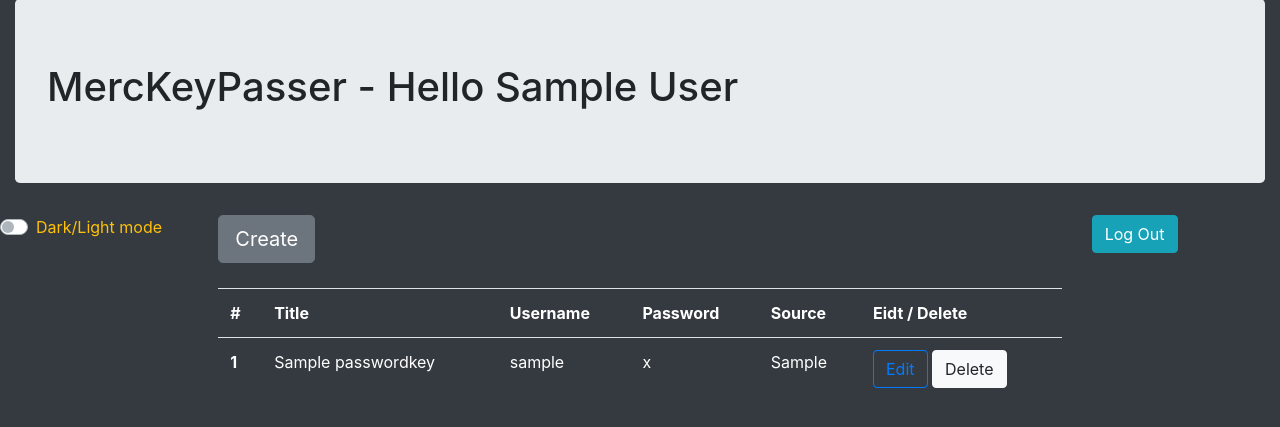
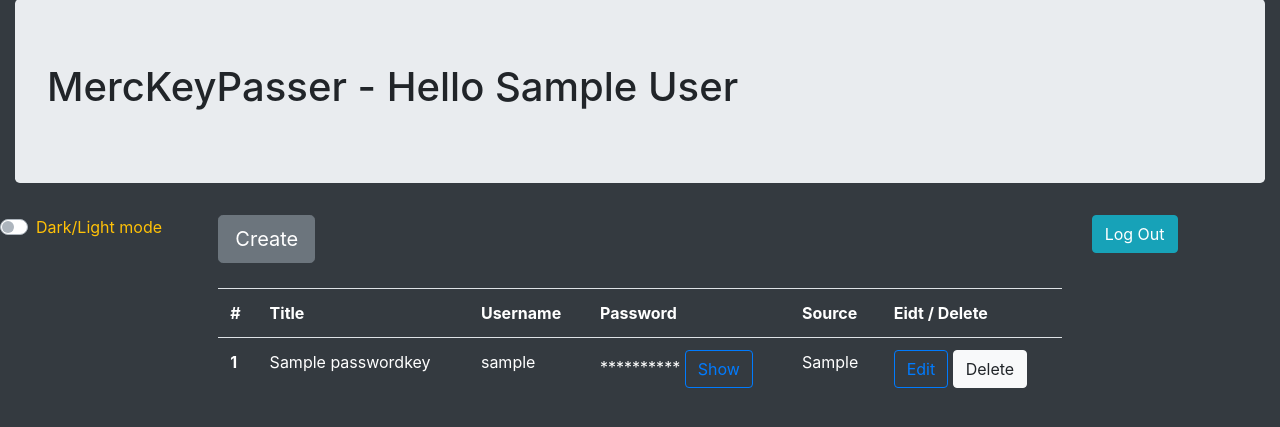
Before and after one commit to AndreasHaagh/MercKeyPasser, a PHP site: page /MainPageStructure.php in a window 1280 px wide. Shown: the part 25-452 px from the top of the page. Run offline with PHP 8.4, Linux system fonts and the light colour scheme; the visitor is signed in with stand-in values (Sample User, id 1); tables that the repository leaves empty hold one stand-in row (values such as "Sample post"); some libraries are stand-ins or nearby versions.

Commit message:
GUI for Single Password

```diff
--- a/MainPageStructure.php
+++ b/MainPageStructure.php
@@ -107,7 +107,7 @@
                     <th>'.$index.'</th>
                     <td>'.$item["Title"].'</td>
                     <td>'.$item["Username"].'</td>
-                    <td>'.$item["Password"].'</td>
+                    <td class="password-field">**********     <button class="btn btn-dark btn-outline-primary show-btn">Show</button></td>
                     <td>'.$item["Source"].'</td>
                     <td>
                       <button type="button" class="btn btn-dark btn-outline-primary">Edit</button>
```
